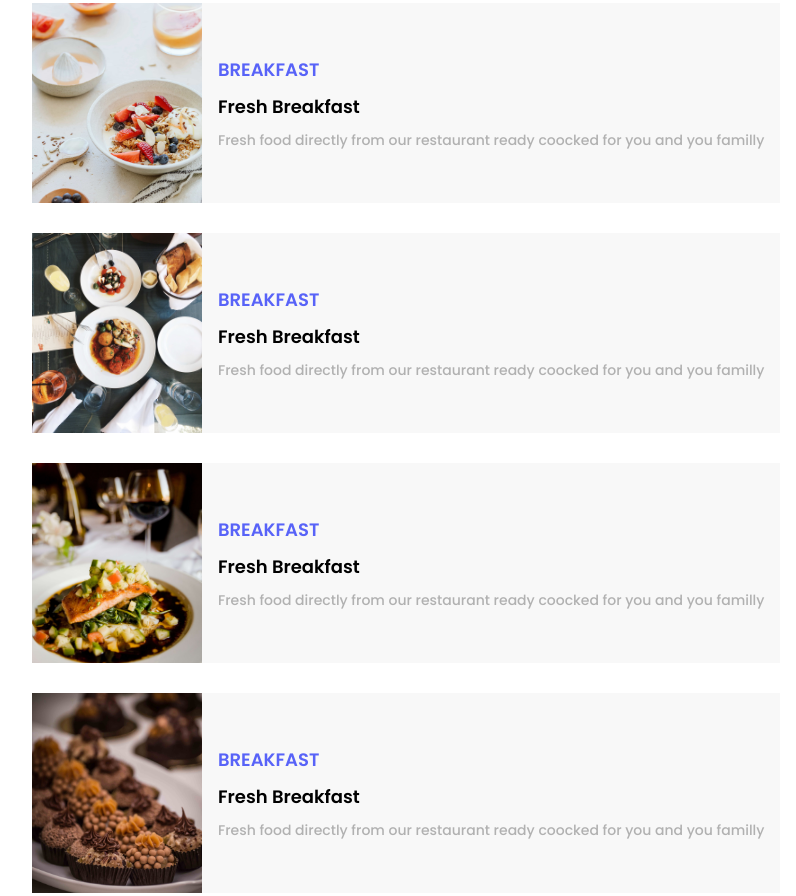
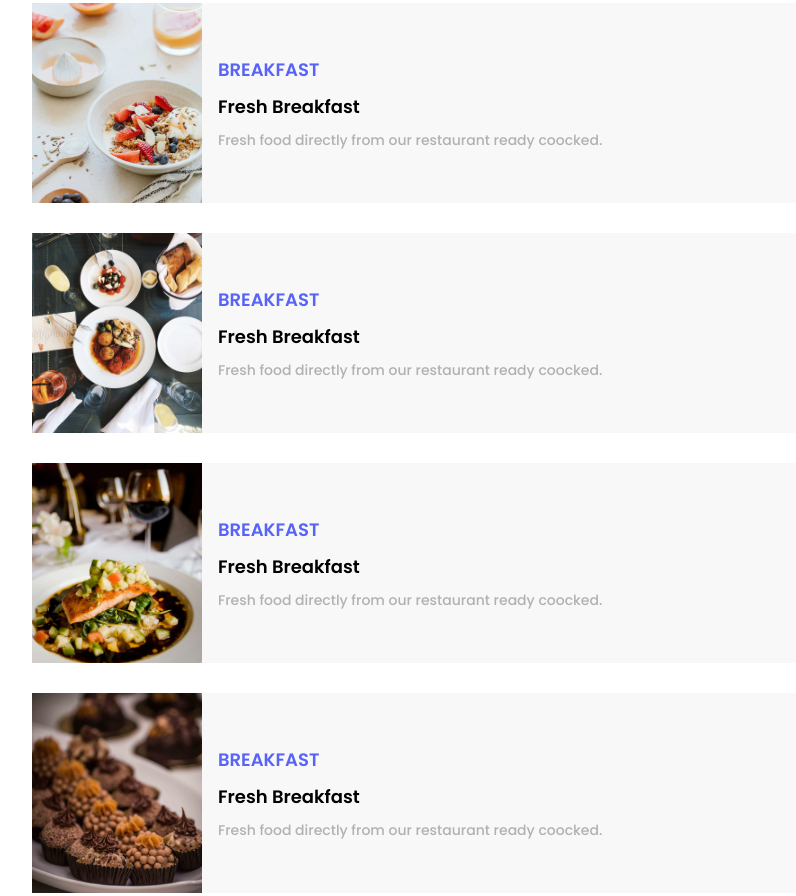
Before and after one commit to Sergiu-D/nimbus-hotel, a plain HTML site: page index.html in a window 1280 px wide. Shown: the part 3106-4002 px from the top of the page, without its empty margins (96-892 px from the left). Drawn offline with Linux system fonts and the light colour scheme.

Commit message:
Modified card responsivenes

```diff
--- a/index.html
+++ b/index.html
@@ -195,8 +195,7 @@
             <h3>breakfast</h3>
             <h3 class="restaurant__dishes--title">Fresh Breakfast</h3>
             <p class="restaurant__dishes--paragraph">
-              Fresh food directly from our restaurant ready coocked for you
-              and you familly
+              Fresh food directly from our restaurant ready coocked.
             </p>
           </div>
         </div>
@@ -206,8 +205,7 @@
             <h3>breakfast</h3>
             <h3 class="restaurant__dishes--title">Fresh Breakfast</h3>
             <p class="restaurant__dishes--paragraph">
-              Fresh food directly from our restaurant ready coocked for you
-              and you familly
+              Fresh food directly from our restaurant ready coocked.
             </p>
           </div>
         </div>
@@ -217,8 +215,7 @@
             <h3>breakfast</h3>
             <h3 class="restaurant__dishes--title">Fresh Breakfast</h3>
             <p class="restaurant__dishes--paragraph">
-              Fresh food directly from our restaurant ready coocked for you
-              and you familly
+              Fresh food directly from our restaurant ready coocked.
             </p>
           </div>
         </div>
@@ -228,8 +225,7 @@
             <h3>breakfast</h3>
             <h3 class="restaurant__dishes--title">Fresh Breakfast</h3>
             <p class="restaurant__dishes--paragraph">
-              Fresh food directly from our restaurant ready coocked for you
-              and you familly
+              Fresh food directly from our restaurant ready coocked.
             </p>
           </div>
         </div>
--- a/scss/pages/_about.scss
+++ b/scss/pages/_about.scss
@@ -33,14 +33,9 @@
     flex-wrap: wrap;
     gap: 10rem;
 
-    & > * {
-      flex-basis: 100%;
-      flex-shrink: 1;
-    }
-
     p,
     img {
-      max-width: 60rem;
+      max-width: 55rem;
       min-width: 30rem;
 
       margin: 0 auto;
--- a/scss/pages/_home.scss
+++ b/scss/pages/_home.scss
@@ -50,7 +50,7 @@
     padding: 5rem 0;
 
     &-card {
-      width: 30rem;
+      width: 28rem;
 
       background-color: $color-white;
       text-align: center;
@@ -154,11 +154,16 @@
 
   &__dishes {
     display: flex;
+    justify-content: center;
     flex-wrap: wrap;
     gap: 3rem;
 
+    & > * {
+      flex-grow: 1;
+    }
+
     &-dish {
-      min-width: 30rem;
+      min-width: 40%;
       display: flex;
       background-color: $color-primary-light;
     }
```
Also changed, not shown: scss/main.css, 1 other file.
